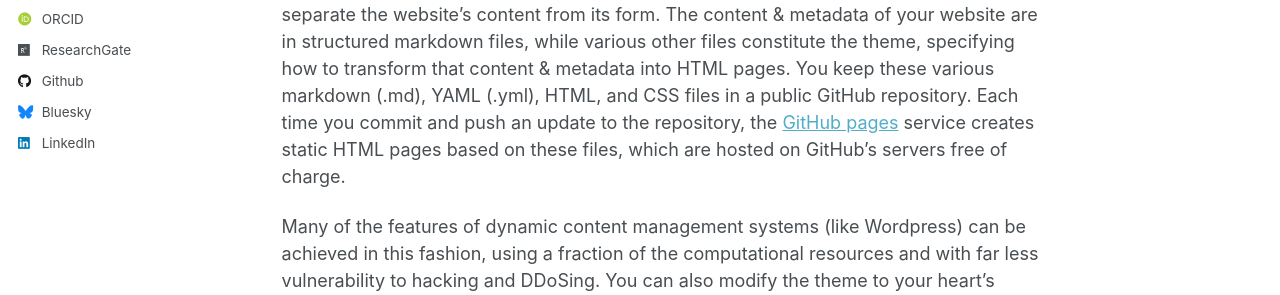
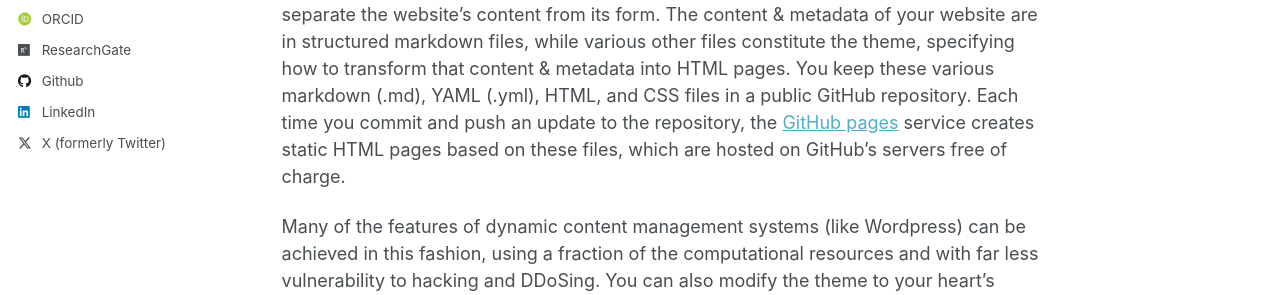
Before and after one commit to deyanmihaylov/deyanmihaylov.github.io, a Jekyll site: the page built from _pages/about.md, in a window 1280 px wide. Shown: the part 544-839 px from the top of the page. Built offline with Jekyll 4.4.1, drawn with Linux system fonts in a browser that asks for light colours; some web fonts are replaced; some of the changed lines change nothing that is shown.

Commit message:
Update personal data

```diff
--- a/_config.yml
+++ b/_config.yml
@@ -48,7 +48,7 @@
   stackoverflow    : # User number or user number and name (i.e., use "1" or "1/jeff-atwood")
 
   # Social media
-  bluesky          : "bsky.app" # Replace this with you Bluesky username
+  bluesky          : # Replace this with you Bluesky username
   facebook         : # Username
   flickr           : # Username
   foursquare       : # Username
@@ -65,7 +65,7 @@
   steam            : # Username
   telegram         : # URL
   tumblr           : # Username
-  twitter          : # Username for X / Twitter
+  twitter          : "DeyanMihaylov"
   vine             : # Username
   weibo            : # Username
   wikipedia        : # Username
```
